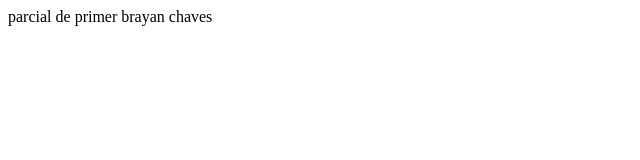
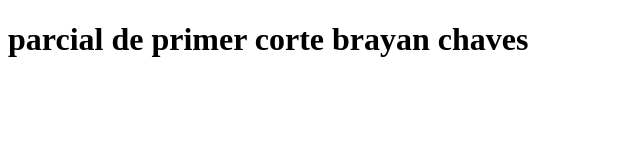
Before and after one commit to brayanpcha/taller, a plain HTML site: page conexionv/indes.html in a window 1280 px wide. Shown: the whole page, without its empty margins (0-640 px from the left). Drawn offline with Linux system fonts and the light colour scheme.

Commit message:
Add files via upload

```diff
--- a/conexionv/indes.html
+++ b/conexionv/indes.html
@@ -6,7 +6,8 @@
     <title>Document</title>
 </head>
 <body>
-    parcial de primer
-    brayan chaves
+
+   <h1>parcial de primer corte
+    brayan chaves</h1>
 </body>
 </html>
```
